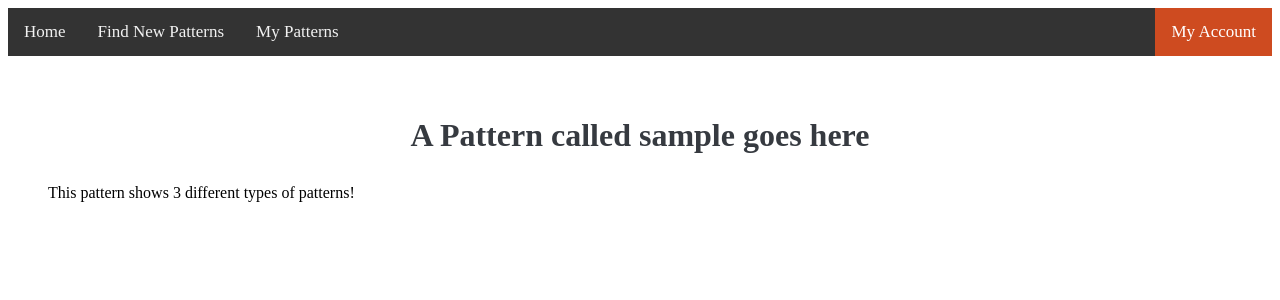
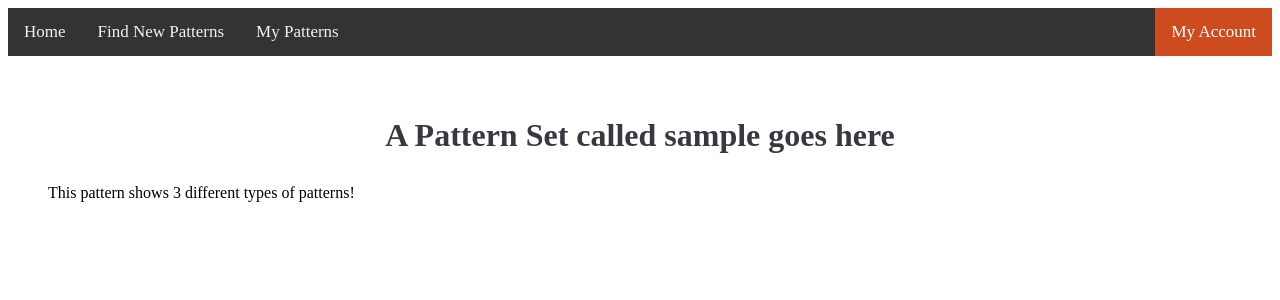
Before and after one commit to ezramuskat/Correlator, a Flask app: a page that uses server/templates/pattern.html in a window 1280 px wide. Shown: the top 300 px of the page. Run offline with Flask 3, Linux system fonts and the light colour scheme.

Commit message:
renamed groups of patterns to pattern sets to avoid confusion

```diff
--- a/server/forms.py
+++ b/server/forms.py
@@ -22,7 +22,7 @@ def atleast_one(form, field):
 
 class PatternForm(FlaskForm):
     name = StringField(
-        'Pattern Name',
+        'Pattern Set Name',
         [DataRequired()]
     )
     description = StringField(
--- a/server/models.py
+++ b/server/models.py
@@ -46,7 +46,7 @@ class User(UserMixin, db.Model):
         return '<User {}>'.format(self.username)
 #this is going to be updated to be a db model later
 #likely going to change datapoints to reflect a graph
-class Pattern():
+class PatternSet():
 	def __init__(self, name:str, patterns:list[str], datapoints:list[str]):
 		self.name = name
 		self.patterns = patterns
--- a/server/routes.py
+++ b/server/routes.py
@@ -1,7 +1,7 @@
 from flask import current_app as app
 from flask import render_template, url_for, redirect, Blueprint
 from flask_login import current_user, login_required
-from .models import Pattern
+from .models import PatternSet
 
 from .forms import PatternForm
 
@@ -42,7 +42,7 @@ def pattern(name):
     return render_template(
         'pattern.html',
         #temp test data; will be replaced with data pulled from db
-        pattern = Pattern(name=name, patterns=["bop", "q", "17"], datapoints=["absolutely nothing"])
+        patternset = PatternSet(name=name, patterns=["bop", "q", "17"], datapoints=["absolutely nothing"])
     )
 
 @main_bp.route("/account", methods=["GET", "POST"])
--- a/server/templates/pattern.html
+++ b/server/templates/pattern.html
@@ -2,7 +2,7 @@
 
 {% block content %}
     <div class="container">
-        <h1>A Pattern called {{pattern.name}} goes here</h1>
-        <p>This pattern shows {{pattern.patterns|length}} different types of patterns!</p>
+        <h1>A Pattern Set called {{patternset.name}} goes here</h1>
+        <p>This pattern shows {{patternset.patterns|length}} different types of patterns!</p>
     </div>
 {% endblock %}
```
